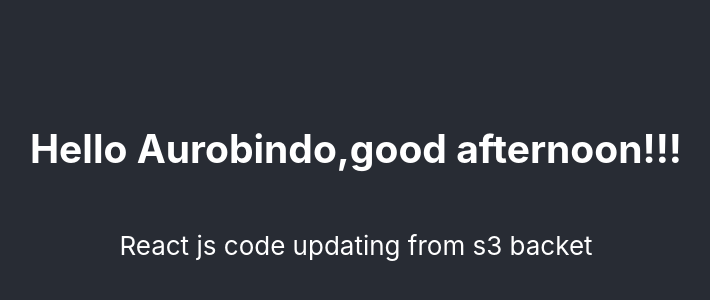
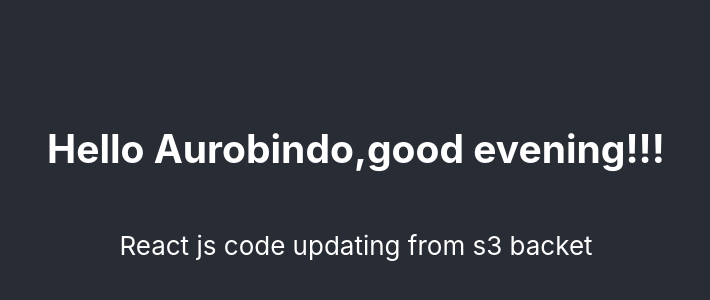
Before and after one commit to praveensingh1/webhostings3, a React (Create React App) app: page / in a window 1280 px wide. Shown: the part 210-510 px from the top of the page, without its empty margins (284-994 px from the left). Built offline with nearby package versions, Linux system fonts and the light colour scheme.

Commit message:
thrid updated

```diff
--- a/src/App.js
+++ b/src/App.js
@@ -5,7 +5,7 @@
     <div className="App">
       <header className="App-header">
         <h2>
-         Hello Aurobindo,good afternoon!!!
+         Hello Aurobindo,good evening!!!
         </h2>
         <p>
          React js code updating from s3 backet
```
